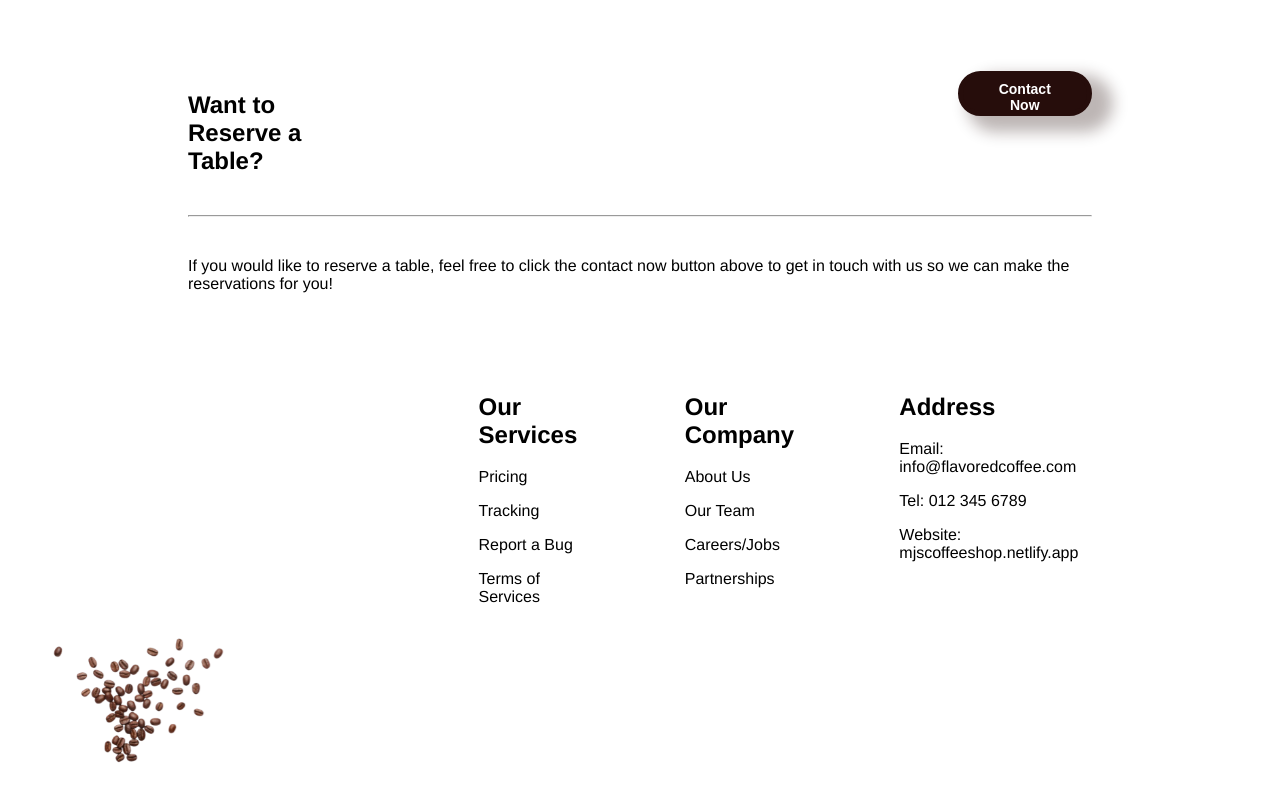
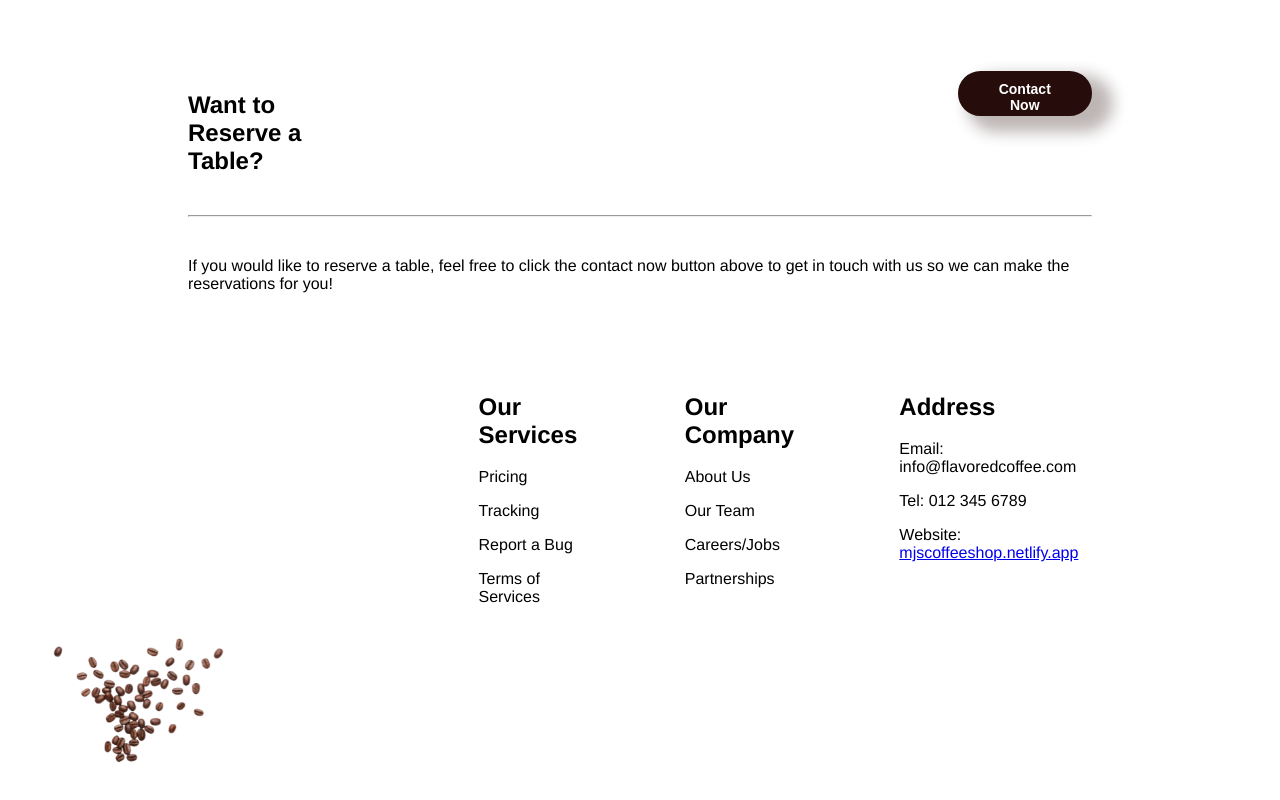
Before and after one commit to mapk6-apl/my-coffee-shop, a React (Vite) app: page / in a window 1280 px wide. Shown: the part 2614-3414 px from the top of the page. Built offline with nearby package versions, Linux system fonts and the light colour scheme.

Commit message:
Make footer website address clickable

```diff
--- a/src/components/Footer/Footer.tsx
+++ b/src/components/Footer/Footer.tsx
@@ -37,7 +37,7 @@ export const Footer = () => {
                     <Text variant="h2">Address</Text>
                     <Text variant="p">Email: info@flavoredcoffee.com</Text>
                     <Text variant="p">Tel: 012 345 6789</Text>
-                    <Text variant="p">Website: mjscoffeeshop.netlify.app</Text>
+                    <Text variant="p">Website: <a href="https://mjscoffeeshop.netlify.app">mjscoffeeshop.netlify.app</a></Text>
                 </div>
             </div>
         </div>
```
